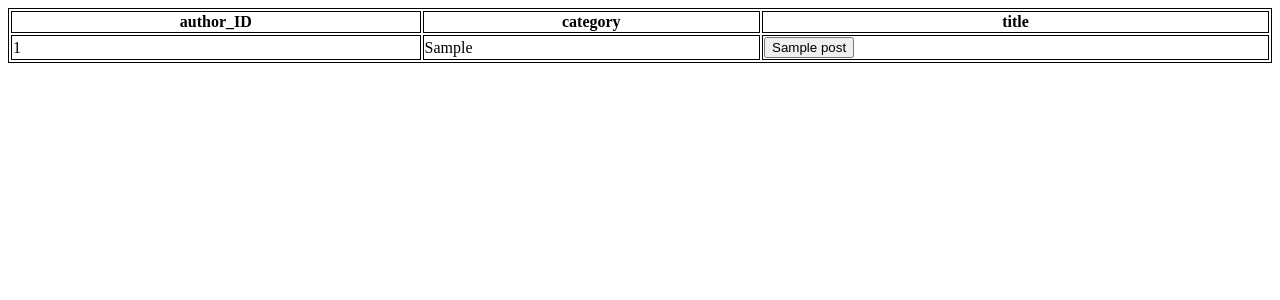
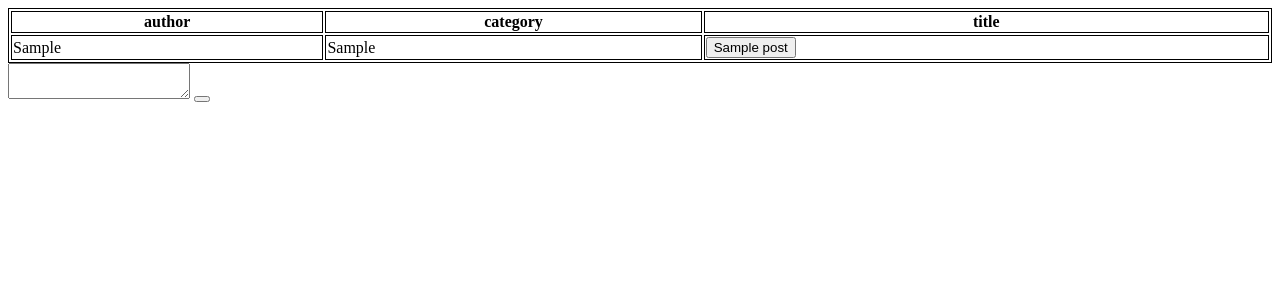
Before and after one commit to bigbanggk01/TechBlogWeb, a PHP site: page /loadPost.php in a window 1280 px wide. Shown: the top 300 px of the page. Run offline with PHP 8.4, Linux system fonts and the light colour scheme; tables that the repository leaves empty or names only in its code hold one stand-in row (values such as "Sample post"); some libraries are stand-ins or nearby versions.

Commit message:
add comment function

```diff
--- a/index.php
+++ b/index.php
@@ -13,7 +13,7 @@
 </head>
 <body>
     <div class="header">
-        <h1 class="header0">UIT Tech Blog Professional Web</h1>
+        <h1 class="header0">UIT Techical-Blog Professional Web</h1>
         <div class="header1"><i class="fa fa-user"></i></div>
         <div class="header2"><i class="fa fa-phone"></i></div>
         <div class="header3"><i class="fa fa-play"></i></div>
--- a/loadPost.php
+++ b/loadPost.php
@@ -2,10 +2,12 @@
     include_once 'connect.php';
 
     $conn= mysqli_connect($db_hostname, $db_user, $db_pass, $db_name);
-$sql= "SELECT author_ID, category, title FROM posts WHERE 1";
+    $sql= "SELECT accounts.user , posts.category, posts.title
+    FROM posts
+    INNER JOIN accounts
+    ON posts.author_ID= accounts.acc_id";
 
     $result = mysqli_query($conn,$sql);
-
             echo('
             <!DOCTYPE html>
             <style>
@@ -18,22 +20,25 @@ $result = mysqli_query($conn,$sql);
 
                 <table style="width:100%">
                 <tr>
-                <th>author_ID</th>
+                    <th>author</th>
                     <th>category</th>
                     <th>title</th>
                 </tr>
             ');
+
     if(mysqli_num_rows($result)>0){
         while($row = mysqli_fetch_assoc($result)){
             echo('
                 <tr>
-                <td>'.$row['author_ID'].'</td>
+                    <td>'.$row['user'].'</td>
                     <td>'.$row['category'].'</td>
                     <td><button class=\''.$row['title'].'\'>'.$row['title'].'</button></td>
                 </tr>
             ');
+
             echo('
                 <script>
+                    $(".postComment").hide();
                     $(document).ready(function(){
                         var title = "'.$row["title"].'";
                         $(".'.$row['title'].'").mouseup(function(){
@@ -43,17 +48,82 @@ if(mysqli_num_rows($result)>0){
                                 title: title,
                             },
                             function(result){
+
                                 $(".dataX").html(result);
-                            $(".dataX").css({"border-color": "#333",
+                                $(".dataX").css({
+                                    "border-color": "#333",
                                     "position":"relative",
                                     "left":"24px",
                                     "border-width":"1px",
                                     "border-style":"solid",
-                                "width": "1600px",
+                                    "width": "1000px",
                                     "height": "600px",
                                     "overflow-y": "scroll",
+                                    "display":"inline-block",
+                                });
+
+                                $(".comment").css({
+                                    "position":"relative",
+                                    "left":"24px",
+                                    "width": "550px",
+                                    "height": "600px",
+                                    "display":"inline-block ",
+                                });
+
+                                $(".commentX").css({
+                                    "position":"relative",
+                                    "overflow-y": "scroll",
+                                    "border-color": "#333",
+                                    "border-width":"1px",
+                                    "border-style":"solid",
+                                    "left":"24px",
+                                    "width": "550px",
+                                    "height": "550px",
+                                    "display":"block",
+                                });
+
+                                $(".postComment").css({
+                                    "position":"relative",
+                                    "left":"24px",
+                                    "width": "550px",
+                                    "height": "50px",
+                                    "display":"block",
+                                });
+
+                                $(".commentSide").css({
+                                    "position":"relative",
+                                    "overflow-y": "auto",
+                                    "border-color": "#333",
+                                    "border-width":"1px",
+                                    "border-style":"solid",
+                                    "left":"0px",
+                                    "top" : "0px",
+                                    "width": "470px",
+                                    "height": "50px",
+                                    "display":"inline-block",
+                                });
+
+                                $(".postCommentButton").css({
+                                    "position":"relative",
+                                    "overflow-y": "auto",
+                                    "top":"-10px",
+                                    "left":"0px",
+                                    "width": "70px",
+                                    "height": "40px",
+                                    "display":"inline-block",
                                 });
                             });
+
+
+                            $.post("loadComment.php",{
+
+                                title:title,
+
+                            },function(result){
+
+                                $(".commentX").html(result);
+                            });
+
                         })
                     })
                 </script>
@@ -61,8 +131,20 @@ if(mysqli_num_rows($result)>0){
         }
     }
             echo('</table>');
+
             echo('
                 <div class="dataX"></div>
+                <div class="comment">
+                    <div class="commentX"></div>
+                    <div class="postComment">
+                            <textarea class="commentSide">
+
+                            </textarea>
+                            <button class="postCommentButton">
+                            </button>
+                    </div>
+                </div>
             ');
+
     mysqli_close($conn);
 ?>
```
Also changed, not shown: loadComment.php (added, +30 -0 lines). Lines whose indentation alone changed are shown as unchanged.
